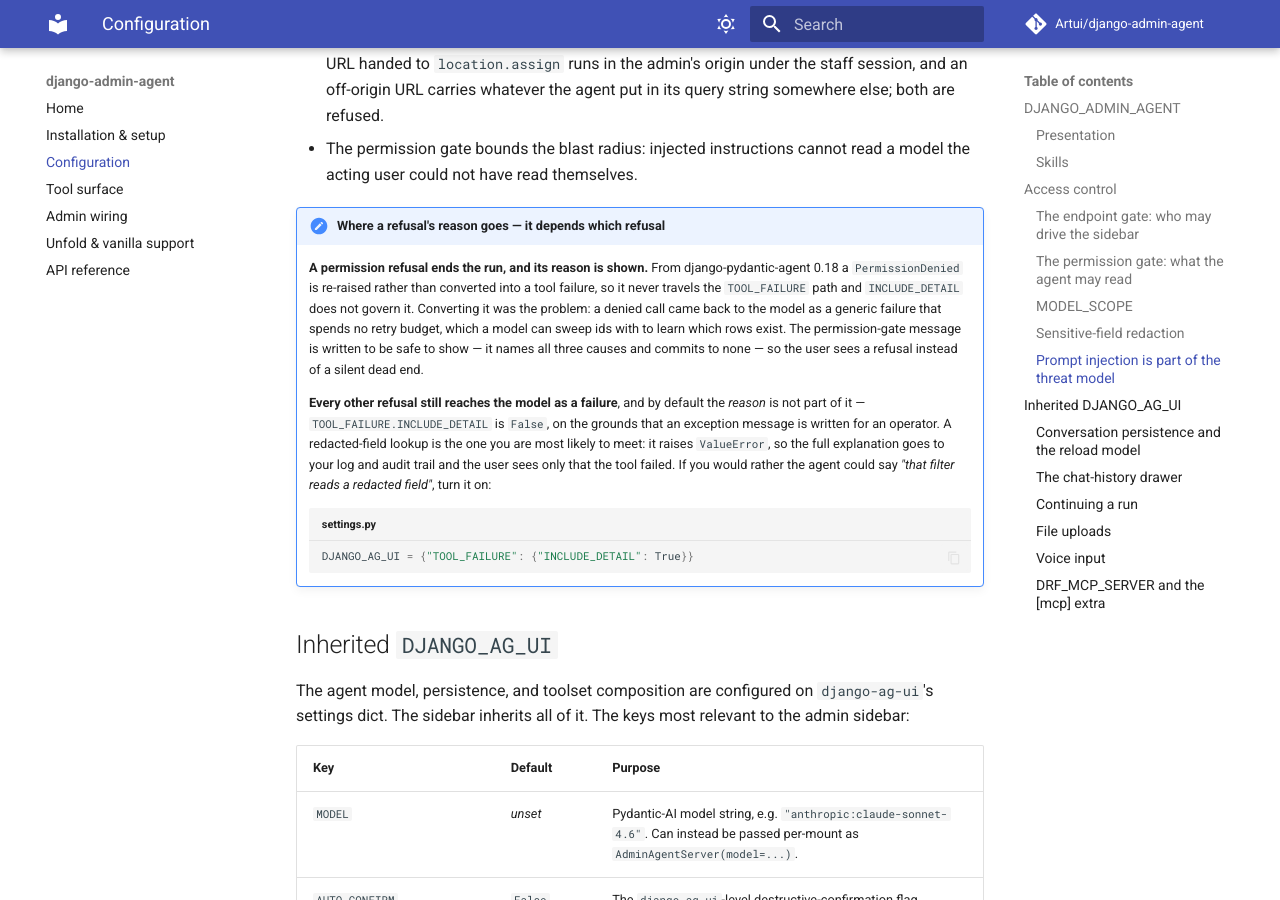
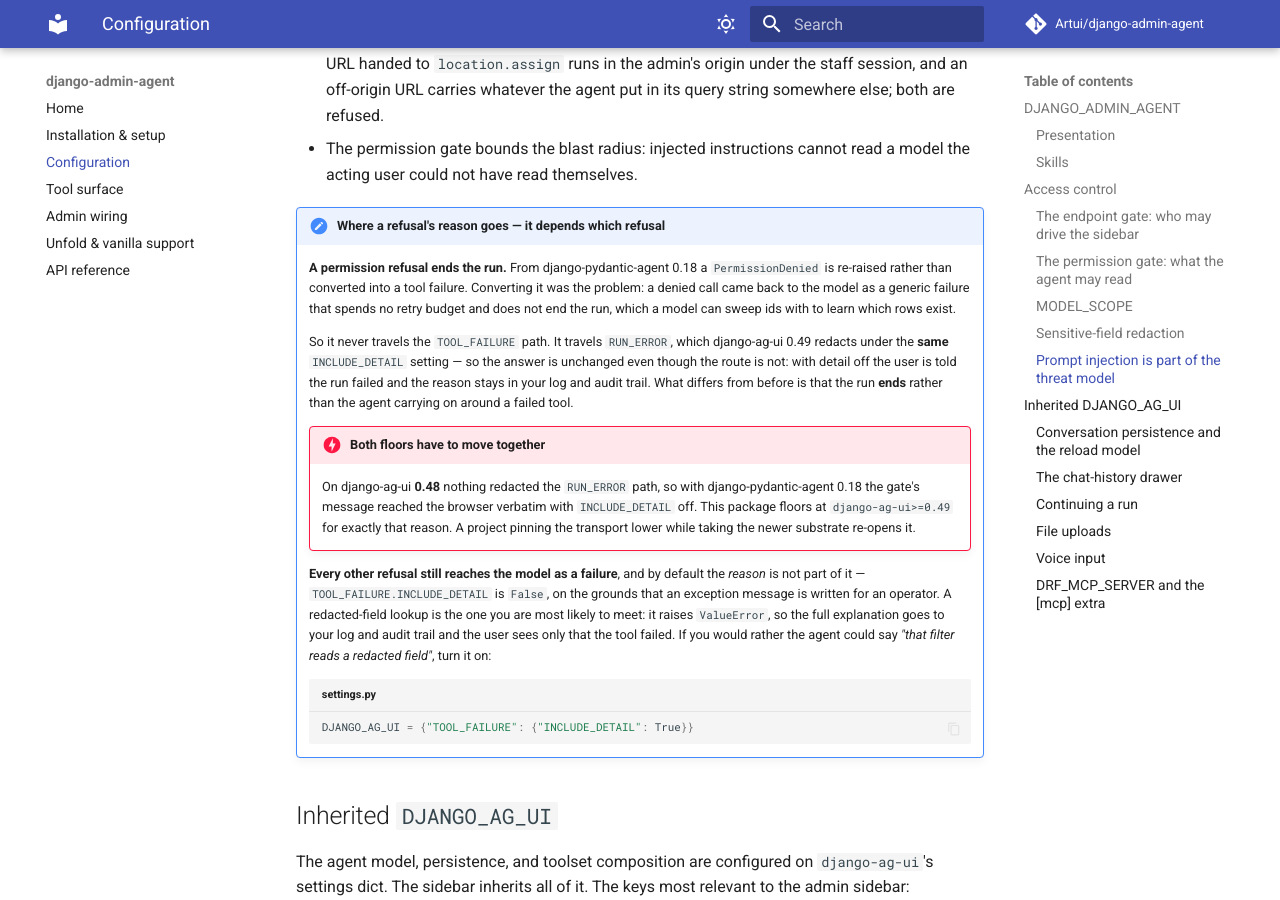
Before and after one commit to Artui/django-admin-agent, an MkDocs documentation site: the page built from docs/configuration.md, in a window 1280 px wide and 900 px high, scrolled down 6677 px. Built offline with MkDocs 1.6.1 and Material for MkDocs 9.7.7, drawn with Linux system fonts in a browser that asks for light colours; comment, search, counter and statistics services are not loaded.

Commit message:
Require django-ag-ui 0.49, or the permission gate's message reaches the browser (#73)
The dpa 0.18 floor merged in #72 routes a PermissionDenied down RUN_ERROR
instead of converting it into a tool failure. django-ag-ui redacts RUN_ERROR
under TOOL_FAILURE["INCLUDE_DETAIL"] from 0.49; 0.48 does not, and 0.48 is what
this package floored at and locked. So on the two floors as #72 left them, the
permission gate's own message was streamed to the transcript verbatim with
INCLUDE_DETAIL off:

  ag-ui 0.48: RUN_ERROR "testapp.Author is not readable by this user: ..."
  ag-ui 0.49: RUN_ERROR "The run failed. The failure has been recorded."

Measured against the live endpoint with default settings, both ways.

That makes #72's docs wrong rather than merely incomplete: they said the reason
is now shown to the user, which is true only below the transport floor this
commit raises. Where the reason goes is in fact unchanged -- the same setting
governs the new route -- and only the run ending early is new. The docstring,
the configuration note, the changelog and the e2e assertion all say that now.

The e2e is the only test that sees any of it; the Python suite asserts
PermissionDenied at the tool boundary, below both layers.

Also adds django-pydantic-agent to the declared-floor gate. That gate exists so
a floor cannot drift between the resolver and its four prose audiences, and it
covered the two siblings it was written for -- #72 moved a third floor with
nothing watching it.

```diff
--- a/docs/configuration.md
+++ b/docs/configuration.md
@@ -267,15 +267,25 @@
   a model the acting user could not have read themselves.
 
 !!! note "Where a refusal's reason goes — it depends which refusal"
-    **A permission refusal ends the run, and its reason is shown.** From
-    django-pydantic-agent 0.18 a `PermissionDenied` is re-raised rather than
-    converted into a tool failure, so it never travels the `TOOL_FAILURE` path
-    and `INCLUDE_DETAIL` does not govern it. Converting it was the problem: a
-    denied call came back to the model as a generic failure that spends no retry
-    budget, which a model can sweep ids with to learn which rows exist. The
-    permission-gate message is written to be safe to show — it names all three
-    causes and commits to none — so the user sees a refusal instead of a silent
-    dead end.
+    **A permission refusal ends the run.** From django-pydantic-agent 0.18 a
+    `PermissionDenied` is re-raised rather than converted into a tool failure.
+    Converting it was the problem: a denied call came back to the model as a
+    generic failure that spends no retry budget and does not end the run, which
+    a model can sweep ids with to learn which rows exist.
+
+    So it never travels the `TOOL_FAILURE` path. It travels `RUN_ERROR`, which
+    django-ag-ui 0.49 redacts under the **same** `INCLUDE_DETAIL` setting — so
+    the answer is unchanged even though the route is not: with detail off the
+    user is told the run failed and the reason stays in your log and audit
+    trail. What differs from before is that the run **ends** rather than the
+    agent carrying on around a failed tool.
+
+    !!! danger "Both floors have to move together"
+        On django-ag-ui **0.48** nothing redacted the `RUN_ERROR` path, so with
+        django-pydantic-agent 0.18 the gate's message reached the browser
+        verbatim with `INCLUDE_DETAIL` off. This package floors at
+        `django-ag-ui>=0.49` for exactly that reason. A project pinning the
+        transport lower while taking the newer substrate re-opens it.
 
     **Every other refusal still reaches the model as a failure**, and by default
     the *reason* is not part of it — `TOOL_FAILURE.INCLUDE_DETAIL` is `False`,
```
Also changed, not shown: CHANGELOG.md (+31 -12 lines), CLAUDE.md (+3 -2 lines), README.md (+1 -1 lines), docs/installation.md (+1 -1 lines), pyproject.toml (+12 -1 lines), 5 other files.
